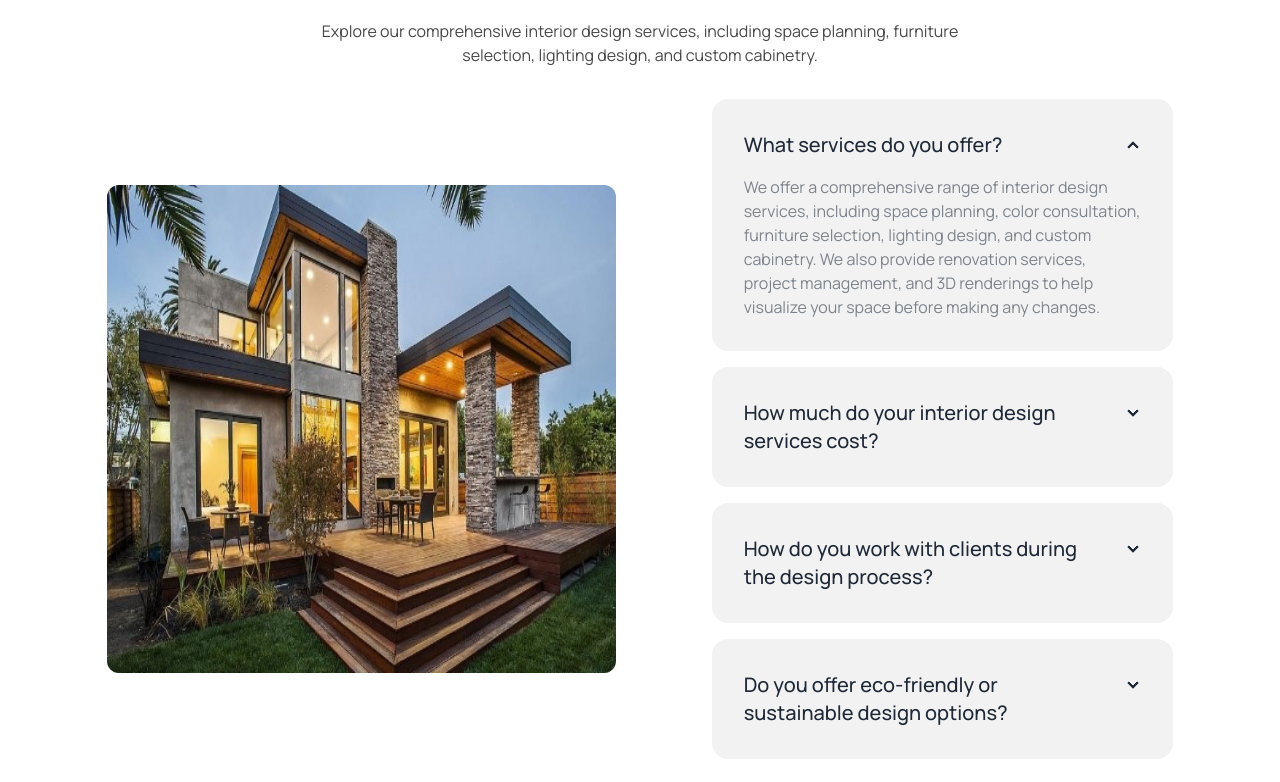
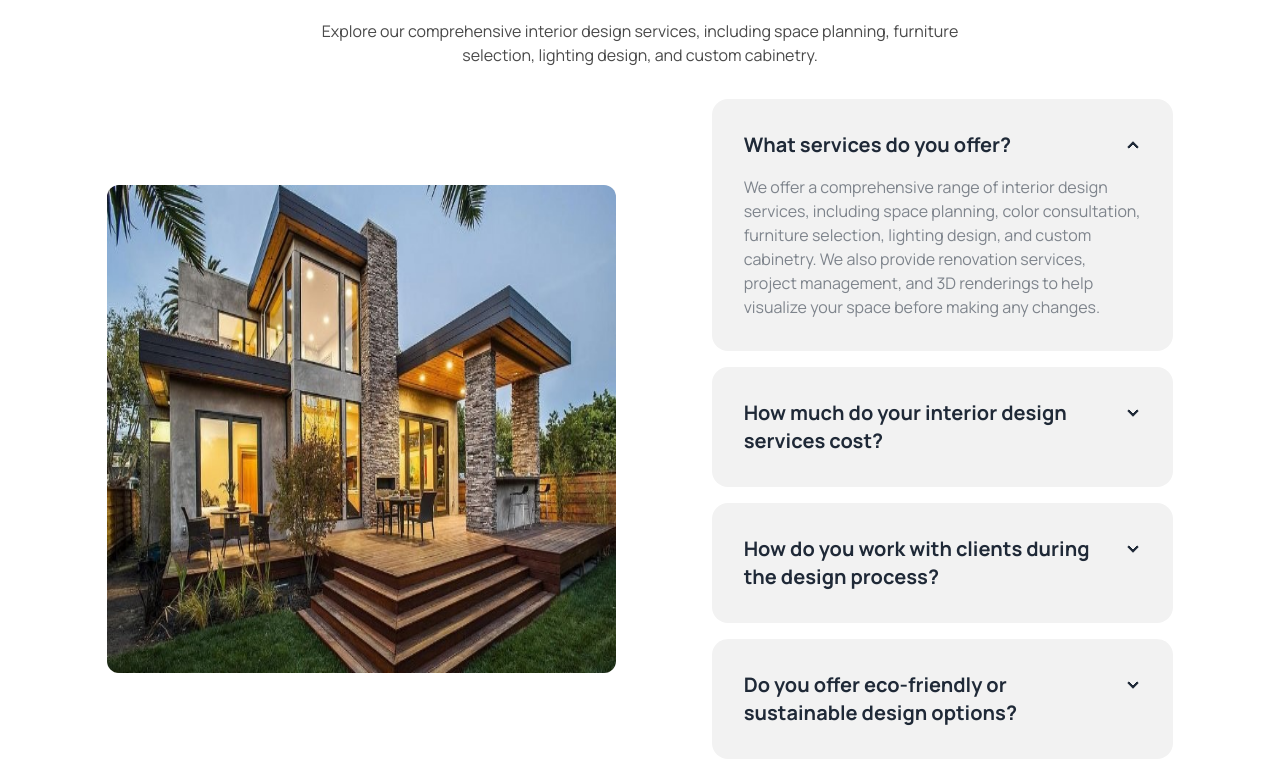
Before and after one commit to YounusMontasir/Rinterio-design-consultation-website-A3, a plain HTML site: page index.html in a window 1280 px wide. Shown: the part 3678-4460 px from the top of the page. Drawn offline with nearby package versions, Linux system fonts and the light colour scheme.

Commit message:
bg image problem solved

```diff
--- a/index.html
+++ b/index.html
@@ -340,28 +340,28 @@
           <div class="w-full lg:w-1/2 space-y-4">
             <div class="collapse collapse-arrow bg-base-200 p-4">
               <input type="radio" name="my-accordion-2" checked="checked" />
-              <div class="collapse-title text-xl font-medium">What services do you offer?</div>
+              <div class="collapse-title text-xl  font-bold">What services do you offer?</div>
               <div class="collapse-content">
                 <p class="text-[#7E848C]">We offer a comprehensive range of interior design services, including space planning, color consultation, furniture selection, lighting design, and custom cabinetry. We also provide renovation services, project management, and 3D renderings to help visualize your space before making any changes. </p>
               </div>
             </div>
             <div class="collapse collapse-arrow bg-base-200 p-4">
               <input type="radio" name="my-accordion-2" />
-              <div class="collapse-title text-xl font-medium">How much do your interior design services cost?</div>
+              <div class="collapse-title text-xl font-bold">How much do your interior design services cost?</div>
               <div class="collapse-content">
                 <p class="text-[#7E848C]">The cost of our interior design services varies depending on the scope of the project, the size of the space, and your specific requirements. We offer both hourly consulting rates and flat fees for full design projects. After an initial consultation, we can provide a detailed quote tailored to your needs. </p>
               </div>
             </div>
             <div class="collapse collapse-arrow bg-base-200 p-4">
               <input type="radio" name="my-accordion-2" />
-              <div class="collapse-title text-xl font-medium">How do you work with clients during the design process?</div>
+              <div class="collapse-title text-xl font-bold">How do you work with clients during the design process?</div>
               <div class="collapse-content">
                 <p class="text-[#7E848C]">We start with an initial consultation to understand your style, needs, and budget. From there, we create a design plan, including mood boards, layout options, and material selections. We collaborate closely with you throughout the process, ensuring your vision is brought to life. Regular updates and meetings keep you involved every step of the way. </p>
               </div>
             </div>
             <div class="collapse collapse-arrow bg-base-200 p-4">
               <input type="radio" name="my-accordion-2" />
-              <div class="collapse-title text-xl font-medium">Do you offer eco-friendly or sustainable design options?</div>
+              <div class="collapse-title text-xl font-bold">Do you offer eco-friendly or sustainable design options?</div>
               <div class="collapse-content">
                 <p class="text-[#7E848C]">Yes, we are committed to sustainable design practices. We offer eco-friendly options such as using non-toxic materials, energy-efficient lighting, and sustainably sourced furniture. We can tailor your design to include as many green elements as you desire.</p>
               </div>
@@ -370,7 +370,7 @@
         </div>
        </section>
         <!-- Let's discuss next project -->
-         <section class=" py-24 bg-cover bg-center h-auto" style="background-image: url('/assets/bg.jpg');">
+         <section class=" py-24 bg-cover bg-center h-auto" style="background-image: url('./assets/bg.jpg');">
           <div class="w-11/12 lg:w-4/6 mx-auto">
             <div class="bg-[#ABEF5F33] bg-opacity-20  px-4 py-2 w-60 rounded-3xl mx-auto mb-4">
               <i class="fa-solid fa-arrow-right"></i>
```
